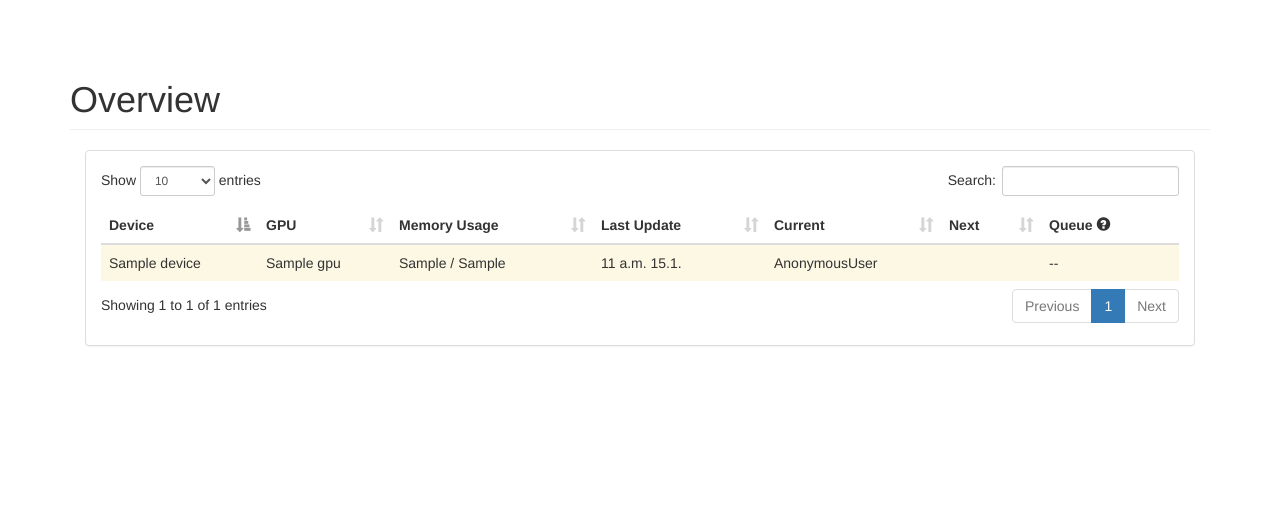
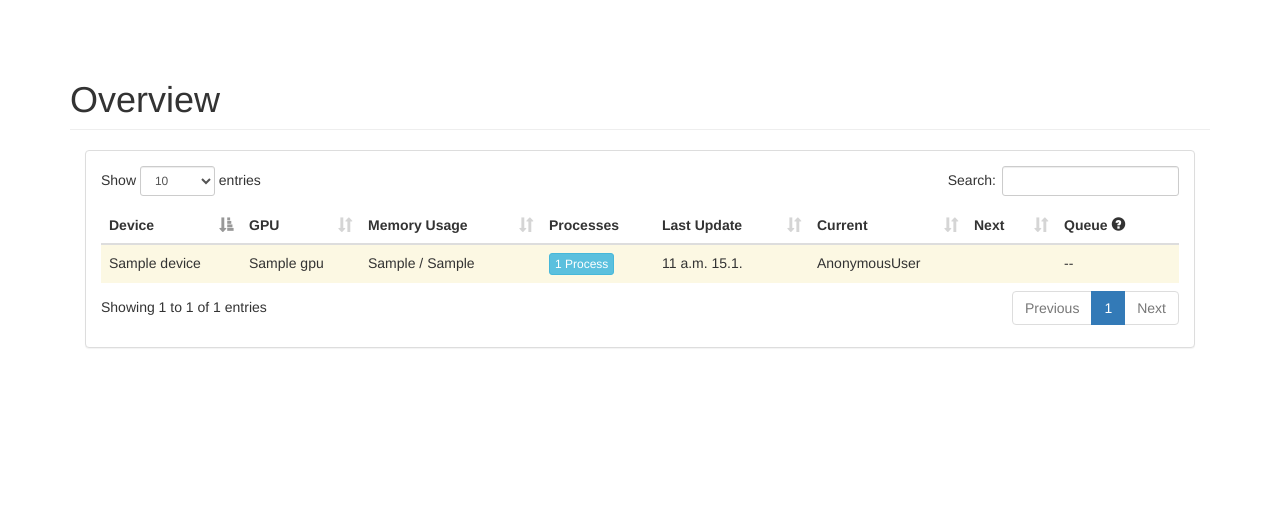
Before and after one commit to Bartzi/LabShare, a Django app: template templates/overview.html in a window 1280 px wide. Shown: the part 51-574 px from the top of the page. Run offline with Django 3.2, Linux system fonts and the light colour scheme; the template is opened without the code that fills it: values that come from a table or form of the project are taken from there, others are empty; data comes from the database, SQL or seed files in the repository; tables that the repository leaves empty hold one stand-in row (values such as "Sample post"); some libraries are stand-ins or nearby versions.

Commit message:
show process information in overview

```diff
--- a/labshare/admin.py
+++ b/labshare/admin.py
@@ -6,7 +6,7 @@ from django.contrib.auth.models import User
 from django.utils.translation import ugettext_lazy as _
 from guardian.admin import GuardedModelAdmin
 
-from .models import Device, GPU, Reservation, EmailAddress
+from .models import Device, GPU, Reservation, EmailAddress, GPUProcess
 
 
 class DeviceAdmin(GuardedModelAdmin):
@@ -14,6 +14,7 @@ class DeviceAdmin(GuardedModelAdmin):
 
 admin.site.register(Device, DeviceAdmin)
 admin.site.register(GPU)
+admin.site.register(GPUProcess)
 admin.site.register(Reservation)
 admin.site.register(EmailAddress)
 
--- a/labshare/models.py
+++ b/labshare/models.py
@@ -52,6 +52,22 @@ class GPU(models.Model):
             return None
 
 
+class GPUProcess(models.Model):
+    gpu = models.ForeignKey(GPU, related_name="processes")
+    name = models.CharField(max_length=511, blank=True)
+    pid = models.PositiveIntegerField()
+    memory_usage = models.CharField(max_length=100, blank=True)
+    username = models.CharField(max_length=250, blank=True)
+
+    def __str__(self):
+        return "{process} (by {username}) running on {gpu} (using {memory})".format(
+            process=self.name,
+            username=self.username,
+            gpu=self.gpu,
+            memory=self.memory_usage,
+        )
+
+
 class Reservation(models.Model):
     gpu = models.ForeignKey(GPU, related_name="reservations")
     user = models.ForeignKey(User, related_name="reservations")
--- /dev/null
+++ b/labshare/templatetags/processes.py
@@ -0,0 +1,10 @@
+from django import template
+register = template.Library()
+
+
+@register.inclusion_tag('process_list.html')
+def render_process_list(gpu_id, processes):
+    return {
+        "processes": processes,
+        "gpu_id": gpu_id
+    }
--- a/templates/base.html
+++ b/templates/base.html
@@ -25,6 +25,11 @@
             margin-top: 40px;
             padding: 0 15px;
             min-height: 568px;
+        }
+
+        .show-no-overflow {
+            overflow: hidden;
+            text-overflow: ellipsis;
         }
     </style>
 
--- a/templates/overview.html
+++ b/templates/overview.html
@@ -1,7 +1,7 @@
 {% extends "base.html" %}
 
 {% load staticfiles %}
-{% load reservations %}
+{% load reservations processes %}
 {% load icon %}
 
 {% block extra_css %}
@@ -13,6 +13,11 @@
 {% endblock %}
 
 {% block content %}
+    {% for device in devices %}
+        {% for gpu in device.gpus.all %}
+            {% render_process_list gpu.id gpu.processes.all %}
+        {% endfor %}
+    {% endfor %}
     <h1 class="page-header">Overview</h1>
 
 
@@ -25,6 +30,7 @@
                             <th>Device</th>
                             <th>GPU</th>
                             <th>Memory Usage</th>
+                            <th>Processes</th>
                             <th>Last Update</th>
                             <th>Current</th>
                             <th>Next</th>
@@ -39,6 +45,13 @@
                                     <td>{{ device.name }}</td>
                                     <td>{{ gpu.model_name }}</td>
                                     <td>{{ gpu.used_memory }} / {{ gpu.total_memory }}</td>
+                                    <td>
+                                        {% with count=gpu.processes.count %}
+                                            <button class="btn btn-xs btn-info" {% if count == 0 %}disabled{% endif %} data-toggle="modal" data-target="#gpu-proc-list-{{ gpu.id }}">
+                                                {{ count }} Process{{ count|pluralize:"es" }}
+                                            </button>
+                                        {% endwith %}
+                                    </td>
                                     <td>{{ gpu.last_updated }}{% if gpu.last_update_too_long_ago %} {% icon exclamation-sign %} {% endif %}</td>
                                     <td>{{ gpu|current_reservation }}</td>
                                     <td>{{ gpu|next_reservation }}</td>
@@ -86,7 +99,7 @@
          $('#overview-table').DataTable({
              responsive: true,
              "columnDefs": [
-                 {"orderable": false, "targets": [6, 7]}
+                 {"orderable": false, "targets": [3, 7, 8]}
              ]
          });
 
--- /dev/null
+++ b/templates/process_list.html
@@ -0,0 +1,29 @@
+<div class="modal fade" id="gpu-proc-list-{{ gpu_id }}" tabindex="-1" role="dialog">
+    <div class="modal-dialog" role="document">
+        <div class="modal-content">
+            <div class="modal-header">
+                <button type="button" class="close" data-dismiss="modal" aria-label="Close"><span aria-hidden="true">&times;</span></button>
+                <h4 class="modal-title">Process list</h4>
+            </div>
+            <div class="modal-body">
+                {% for process in processes %}
+                    <div class="panel panel-default">
+                        <div class="panel-heading show-no-overflow">
+                            {{ process.name }}
+                        </div>
+                        <div class="panel-body">
+                            <ul class="list-group">
+                                <li class="list-group-item show-no-overflow">PID: {{ process.pid }}</li>
+                                <li class="list-group-item show-no-overflow">User: {{ process.username }}</li>
+                                <li class="list-group-item show-no-overflow">Memory Usage: {{ process.memory_usage }}</li>
+                            </ul>
+                        </div>
+                    </div>
+                {% endfor %}
+            </div>
+            <div class="modal-footer">
+                <button type="button" class="btn btn-default" data-dismiss="modal">Close</button>
+            </div>
+        </div><!-- /.modal-content -->
+    </div><!-- /.modal-dialog -->
+</div><!-- /.modal -->
```
Also changed, not shown: device_query/device_query.py (+15 -1 lines), labshare/management/commands/update.py (+13 -1 lines), labshare/migrations/0016_gpuprocess.py (added).
